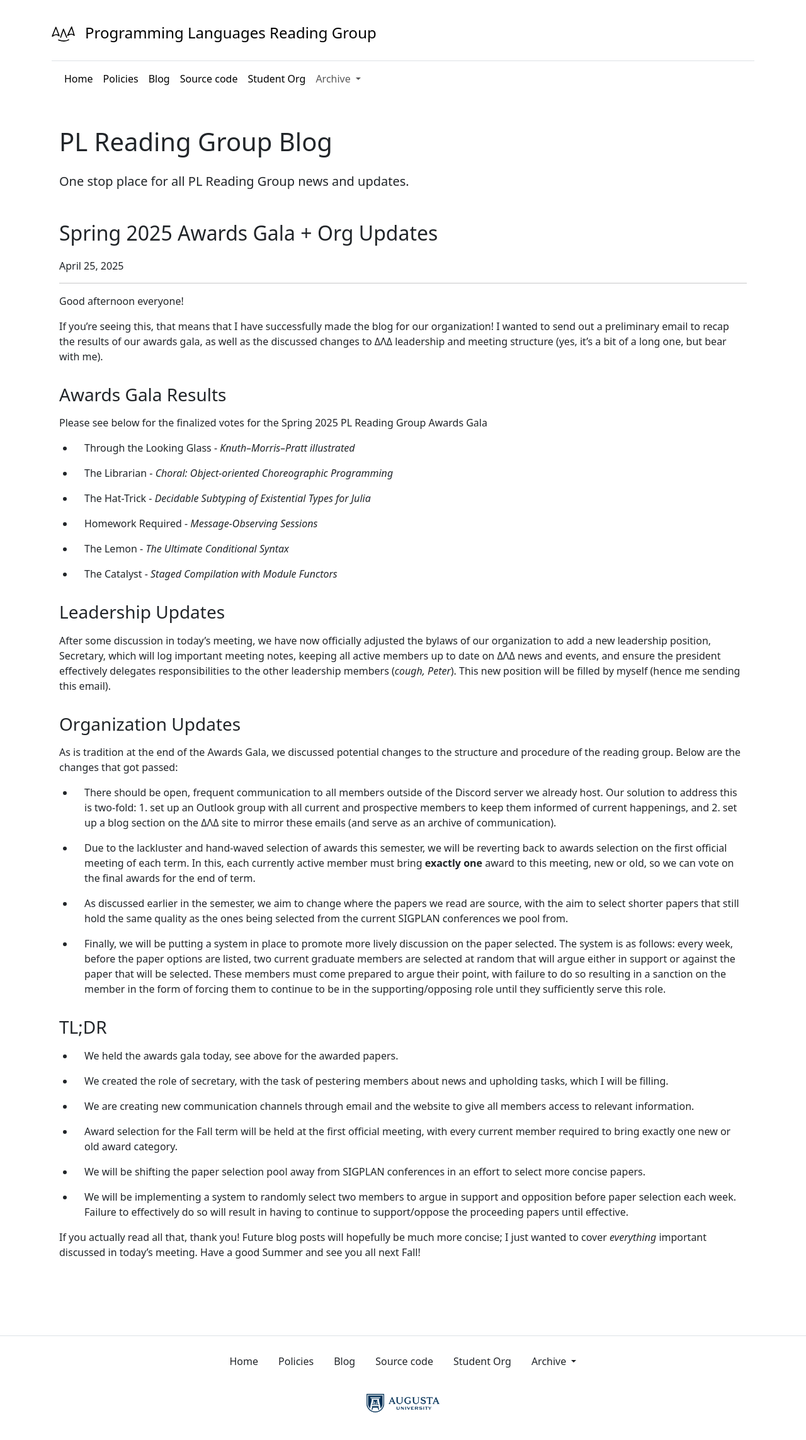
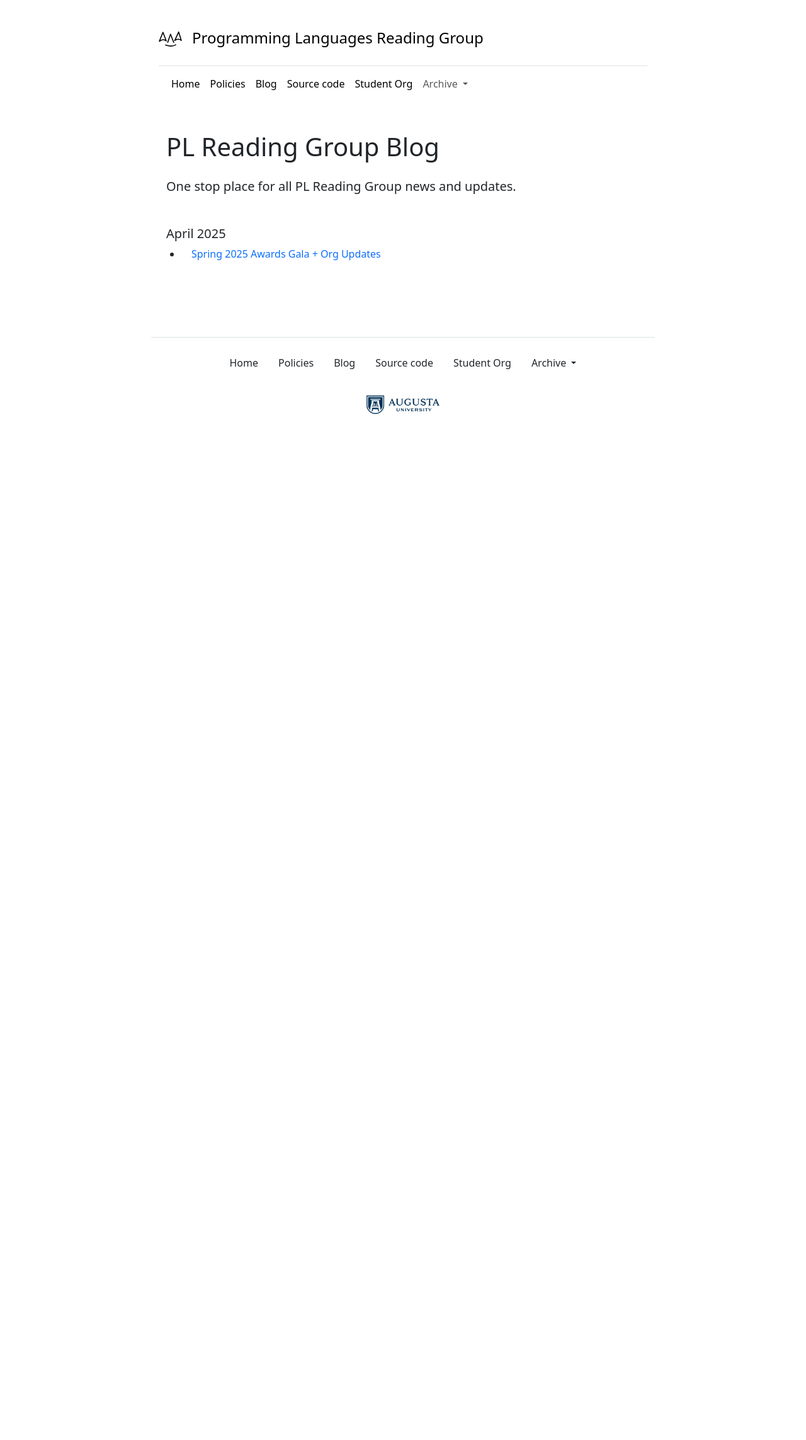
Before and after one commit to the-au-forml-lab/plgroup, a Jekyll site: the page built from docs/blog.md, in a window 1280 px wide. Shown: the whole page at 63% size. Built offline with Jekyll 4.4.1, drawn with Linux system fonts in a browser that asks for light colours; after the commit the page ends 900 px from its top, so only the background shows below that.

Commit message:
better bloggin integration; minor website improvements

```diff
--- a/docs/_includes/navbar.html
+++ b/docs/_includes/navbar.html
@@ -28,12 +28,13 @@
             Archive
         </a>
         <ul class="dropdown-menu">
-            {% for sem in site.past_semesters %}
-            <li><a class="dropdown-item"
-                   href="{{site.baseurl}}{{ sem.url | relative_path }}">
-                {{ sem.semester }} {{ sem.year }}
-            </a></li>
-            {% endfor %}
+          {% assign semesters = site.past_semesters | reverse | sort: 'year' | reverse %}
+          {% for sem in semesters | reverse %}
+          <li><a class="dropdown-item"
+                 href="{{site.baseurl}}{{ sem.url | relative_path }}">
+              {{ sem.semester }} {{ sem.year }}
+          </a></li>
+          {% endfor %}
         </ul>
     </li>
 </ul>
--- a/docs/assets/style.css
+++ b/docs/assets/style.css
@@ -1,3 +1,9 @@
+html {
+    max-width: 50rem;
+    margin: .5rem auto;
+    text-align: justify;
+}
+
 article section {
     margin-bottom: 1rem;
 }
@@ -79,6 +85,11 @@ footer .nav-item .nav-link {
     padding: .75rem 1rem;
 }
 
+p.date {
+    font-style: italic;
+    font-size: 1.4rem;
+}
+
 @media only screen and (max-width: 600px) {
     table thead {
         display: none
--- a/docs/blog.md
+++ b/docs/blog.md
@@ -4,60 +4,15 @@ lead: One stop place for all PL Reading Group news and updates.
 layout: page
 ---
 
-## Spring 2025 Awards Gala + Org Updates
-###### April 25, 2025
-
----
-
-Good afternoon everyone!
-
-If you're seeing this, that means that I have successfully made the blog for our organization! I wanted to send out a preliminary email to recap the results of our awards gala, as well as the discussed changes to ΔΛΔ leadership and meeting structure (yes, it's a bit of a long one, but bear with me).
-
-### Awards Gala Results
-
-Please see below for the finalized votes for the Spring 2025 PL Reading Group Awards Gala
-
-- Through the Looking Glass - _Knuth–Morris–Pratt illustrated_
-- The Librarian - _Choral: Object-oriented Choreographic Programming_
-- The Hat-Trick - _Decidable Subtyping of Existential Types for Julia_
-- Homework Required - _Message-Observing Sessions_
-- The Lemon - _The Ultimate Conditional Syntax_
-- The Catalyst - _Staged Compilation with Module Functors_
-
-### Leadership Updates
-
-After some discussion in today's meeting, we have now officially adjusted the bylaws of our organization to add a new leadership position, Secretary, which will log important meeting notes, keeping all active members up to date on ΔΛΔ news and events, and ensure the president effectively delegates responsibilities to the other leadership members (_cough, Peter_). This new position will be filled by myself (hence me sending this email).
-
-### Organization Updates
-
-As is tradition at the end of the Awards Gala, we discussed potential changes to the structure and procedure of the reading group. Below are the changes that got passed:
-
-- There should be open, frequent communication to all members outside of the Discord server we already host. Our solution to address this is two-fold: 1. set up an Outlook group with all current and prospective members to keep them informed of current happenings, and 2. set up a blog section on the ΔΛΔ site to mirror these emails (and serve as an archive of communication).
-- Due to the lackluster and hand-waved selection of awards this semester, we will be reverting back to awards selection on the first official meeting of each term. In this, each currently active member must bring **exactly one** award to this meeting, new or old, so we can vote on the final awards for the end of term.
-- As discussed earlier in the semester, we aim to change where the papers we read are source, with the aim to select shorter papers that still hold the same quality as the ones being selected from the current SIGPLAN conferences we pool from.
-- Finally, we will be putting a system in place to promote more lively discussion on the paper selected. The system is as follows: every week, before the paper options are listed, two current graduate members are selected at random that will argue either in support or against the paper that will be selected. These members must come prepared to argue their point, with failure to do so resulting in a sanction on the member in the form of forcing them to continue to be in the supporting/opposing role until they sufficiently serve this role.
-
-### TL;DR
-
-- We held the awards gala today, see above for the awarded papers.
-- We created the role of secretary, with the task of pestering members about news and upholding tasks, which I will be filling.
-- We are creating new communication channels through email and the website to give all members access to relevant information.
-- Award selection for the Fall term will be held at the first official meeting, with every current member required to bring exactly one new or old award category.
-- We will be shifting the paper selection pool away from SIGPLAN conferences in an effort to select more concise papers.
-- We will be implementing a system to randomly select two members to argue in support and opposition before paper selection each week. Failure to effectively do so will result in having to continue to support/oppose the proceeding papers until effective.
-
-If you actually read all that, thank you! Future blog posts will hopefully be much more concise; I just wanted to cover _everything_ important discussed in today's meeting. Have a good Summer and see you all next Fall!
-
-<!---
-Below is a template for new blog posts! Please use this template for any future posts! (Yes I realize that this is not the most high-tech or automated setup, but for now, it works)
-
----
-
-## Blog Post Title
-###### Current Date
-
----
-
-### Content Header
-Replace this text with content you'd like to show to others!
---->
+<ul>
+{% for post in site.posts %}
+{% assign currentdate = post.date | date: "%B %Y" %}
+{% if currentdate != date %}
+</ul>
+##### {{ currentdate }}
+<ul>
+{% assign date = currentdate %}
+{% endif %}
+<li><a href="{{ post.url | relative_url }}">{{ post.title }}</a></li>
+{% endfor %}
+</ul>
```
Also changed, not shown: docs/_layouts/post.html (added, +15 -0 lines), docs/_posts/2025-04-25-spring-2025-awards-gala.md (added, +44 -0 lines).
